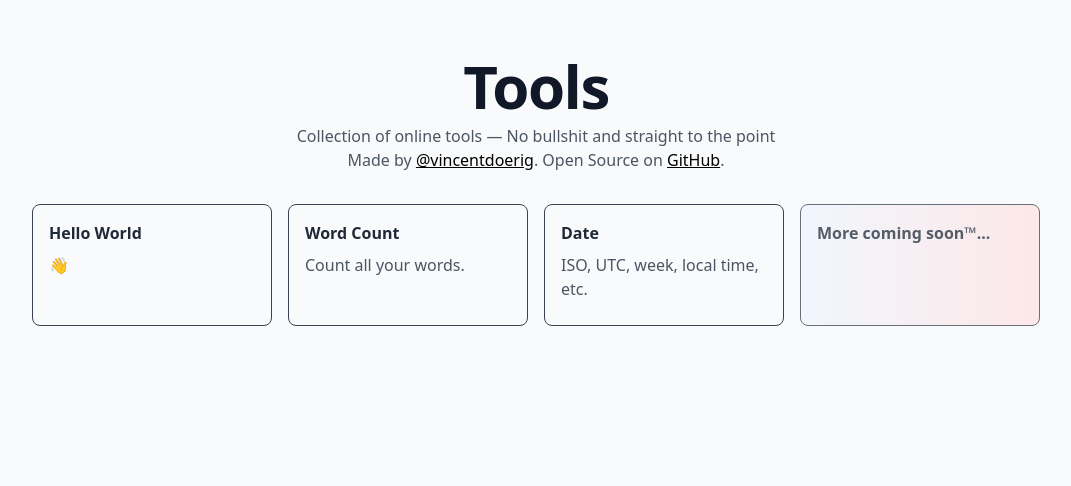
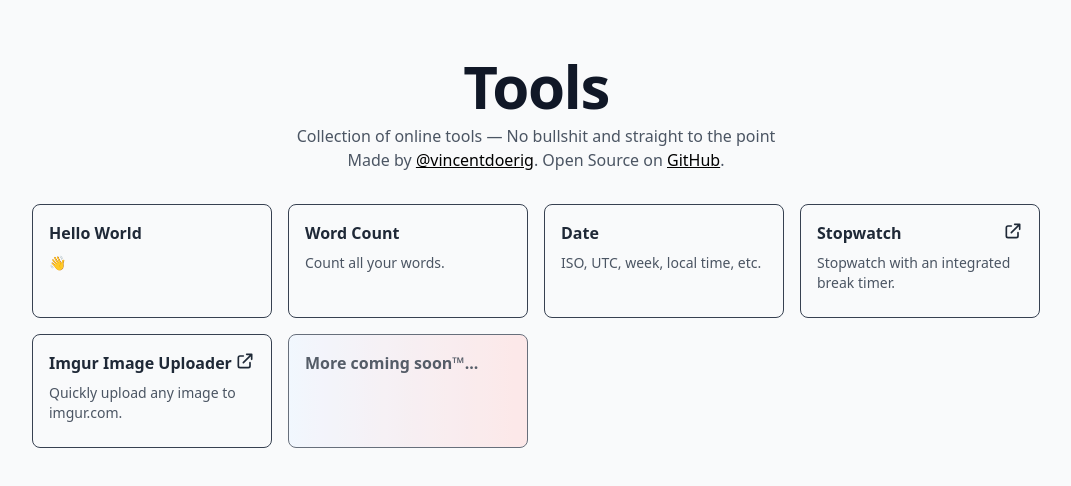
Before and after one commit to vincentdoerig/tools, a Vue app: page / in a window 1280 px wide. Shown: the top 486 px of the page, without its empty margins (104-1175 px from the left). Built offline with nearby package versions, Linux system fonts and the light colour scheme; a web font is replaced by a local one; what @soerenmartius/vue3-clipboard, @tailwindcss/typography would draw is missing.

Commit message:
feat: external tools and other minor changes

```diff
--- a/src/Home.vue
+++ b/src/Home.vue
@@ -17,26 +17,18 @@
         >GitHub</a>.
       </p>
       <div class="grid grid-cols-none gap-4 mt-8 sm:grid-cols-2 md:grid-cols-3 lg:grid-cols-4">
-        <Card
-          title="Hello World"
-          slug="hello"
-          description="👋"
-        />
-        <Card
-          title="Word Count"
-          slug="word-count"
-          description="Count all your words."
-        />
-        <Card
-          title="Date"
-          slug="date"
-          description="ISO, UTC, week, local time, etc."
-        />
-        <Card
-          title="More coming soon™..."
-          slug="/"
-          class="opacity-75 bg-gradient-to-r from-blue-50 to-red-100"
-        />
+        <template
+          v-for="card in cards"
+          :key="card.slug"
+        >
+          <Card
+            :title="card.title"
+            :slug="card.slug"
+            :url="card.url"
+            :description="card.description"
+            :class="card.class || ''"
+          />
+        </template>
       </div>
     </div>
   </div>
@@ -52,5 +44,43 @@ export default defineComponent({
   components: {
     Card,
   },
+
+  setup() {
+    const cards = [
+      {
+        title: 'Hello World',
+        slug: 'hello',
+        description: '👋',
+      },
+      {
+        title: 'Word Count',
+        slug: 'word-count',
+        description: 'Count all your words.',
+      },
+      {
+        title: 'Date',
+        slug: 'date',
+        description: 'ISO, UTC, week, local time, etc.',
+      },
+      {
+        title: 'Stopwatch',
+        url: 'https://gymtimer.io',
+        description: 'Stopwatch with an integrated break timer.',
+      },
+      {
+        title: 'Imgur Image Uploader',
+        url: 'https://img.doerig.dev',
+        description: 'Quickly upload any image to imgur.com.',
+      },
+      {
+        title: 'More coming soon™...',
+        slug: '/',
+        description: '',
+        class: 'opacity-75 bg-gradient-to-r from-blue-50 to-red-100',
+      },
+    ]
+
+    return { cards }
+  },
 })
 </script>
--- a/src/components/Card.vue
+++ b/src/components/Card.vue
@@ -1,5 +1,6 @@
 <template>
   <router-link
+    v-if="slug"
     class="inline-block text-gray-800 border border-gray-700 rounded-lg outline-none bg-next hover:border-gray-400 w-60 focus:ring focus:ring-gray-300"
     :to="slug"
   >
@@ -7,11 +8,40 @@
       <h4 class="font-semibold">
         {{ title }}
       </h4>
-      <div class="inline-flex py-2 text-gray-600">
+      <div class="inline-flex py-2 text-sm text-gray-600">
         {{ description }}
       </div>
     </div>
   </router-link>
+  <a
+    v-else
+    :href="url"
+    class="relative inline-block text-gray-800 border border-gray-700 rounded-lg outline-none bg-next hover:border-gray-400 w-60 focus:ring focus:ring-gray-300"
+    target="_blank"
+  >
+    <div class="p-4">
+      <svg
+        class="absolute w-5 h-5 top-4 right-4"
+        xmlns="http://www.w3.org/2000/svg"
+        fill="none"
+        viewBox="0 0 24 24"
+        stroke="currentColor"
+      >
+        <path
+          stroke-linecap="round"
+          stroke-linejoin="round"
+          stroke-width="2"
+          d="M10 6H6a2 2 0 00-2 2v10a2 2 0 002 2h10a2 2 0 002-2v-4M14 4h6m0 0v6m0-6L10 14"
+        />
+      </svg>
+      <h4 class="font-semibold">
+        {{ title }}
+      </h4>
+      <div class="inline-flex py-2 text-sm text-gray-600">
+        {{ description }}
+      </div>
+    </div>
+  </a>
 </template>
 
 <script lang="ts">
@@ -31,6 +61,10 @@ export default defineComponent({
       type: String,
       default: '',
     },
+    url: {
+      type: String,
+      default: '',
+    },
   },
 })
 </script>
--- a/src/components/Date.vue
+++ b/src/components/Date.vue
@@ -13,7 +13,7 @@
     >
       <div
         v-if="copySuccess"
-        class="absolute p-4 rounded-md top-4 right-4 bg-green-50"
+        class="absolute p-4 border border-green-600 rounded-md top-4 right-4 bg-green-50"
       >
         <div class="flex">
           <div class="flex-shrink-0">
--- a/src/components/HelloWorld.vue
+++ b/src/components/HelloWorld.vue
@@ -1,7 +1,7 @@
 <template>
   <ToolsComponent
     title="Hello World"
-    description="Hello, this website is a collection of online tools I need and use. No bullshit and straight to the point."
+    description="Hello, this website is a collection of online tools I need and use. No bullshit and straight to the point, made by myself."
   />
 </template>
 
```
Also changed, not shown: .eslintrc.js.
